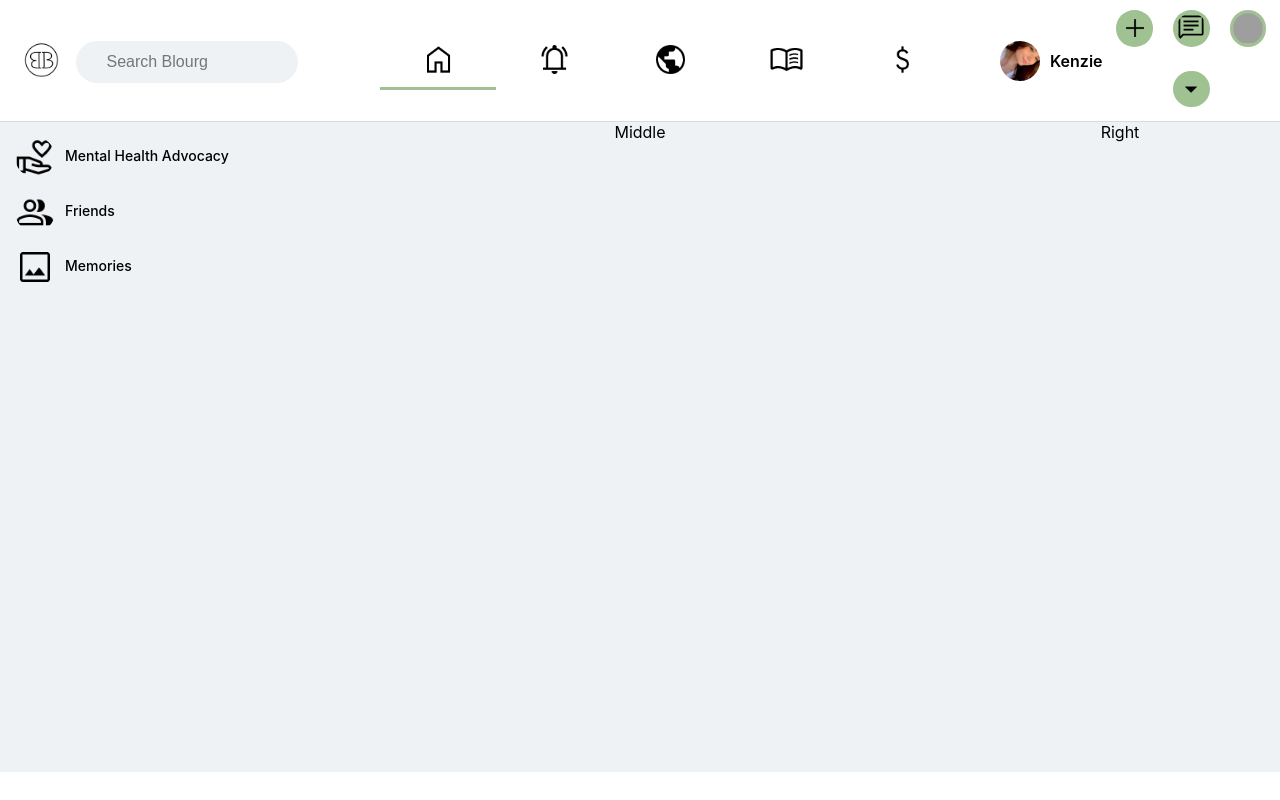
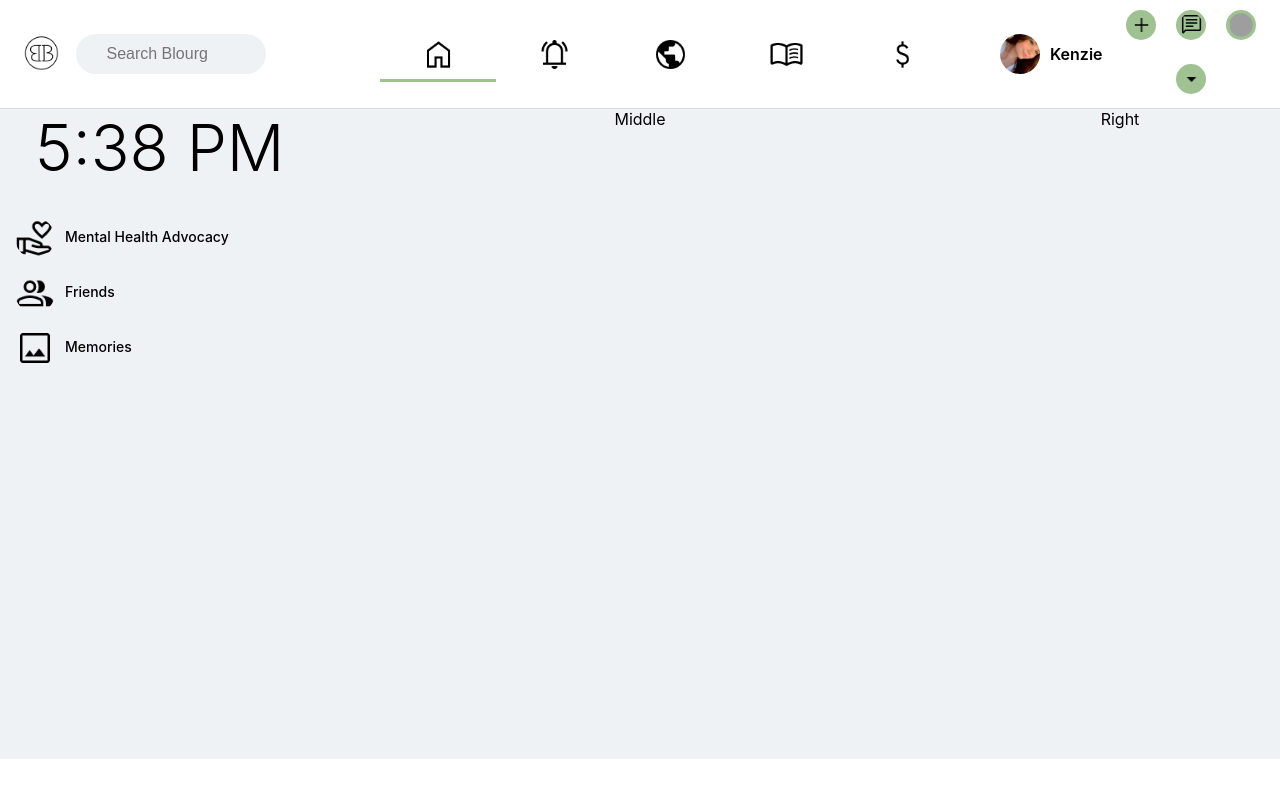
Before and after one commit to McKenzieLynn/Blourg, a React (Create React App) app: page / in a window 1280 px wide. Built offline with nearby package versions, Linux system fonts and the light colour scheme; grey boxes are pictures that could not be loaded.

Commit message:
Adding clock feature

```diff
--- /dev/null
+++ b/src/Components/MainPage/LeftSidePanel/Clock/Clock.css
@@ -0,0 +1,10 @@
+* {
+    margin: 0;
+    padding: 0;
+    box-sizing: border-box;
+}
+.clock-text {
+    margin-bottom: 2rem;
+    font-size: 4rem;
+    font-weight: 300;
+}
--- /dev/null
+++ b/src/Components/MainPage/LeftSidePanel/Clock/Clock.js
@@ -0,0 +1,14 @@
+import React, { useEffect, useState } from "react";
+import './Clock.css';
+
+function Clock() {
+  const [clockState, setClockState] = useState();
+  useEffect(() => {
+    setInterval(() => {
+      const date = new Date();
+      setClockState(date.toLocaleTimeString([], {timeStyle: 'short'}));
+    }, 1000);
+  }, []);
+  return <div className='clock-text'>{ clockState }</div>;
+}
+export default Clock;
--- a/src/Components/MainPage/LeftSidePanel/LeftSide.js
+++ b/src/Components/MainPage/LeftSidePanel/LeftSide.js
@@ -4,6 +4,7 @@ import ImageLayout from '../ImageLayout';
 import HeartHand from "../../../Images/Icons/HeartHand.png";
 import Friends from "../../../Images/Icons/Friends.png";
 import Picture from "../../../Images/Icons/Picture.png";
+import Clock from "../LeftSidePanel/Clock/Clock.js";
 
 class LeftSide extends Component {
   constructor(props) {
@@ -38,6 +39,7 @@ class LeftSide extends Component {
   render() {
     return (
       <div>
+          <Clock/>
           {
             this.state.data.map( (item) =>(
               <ImageLayout image={item.image} text={item.text} />
```
